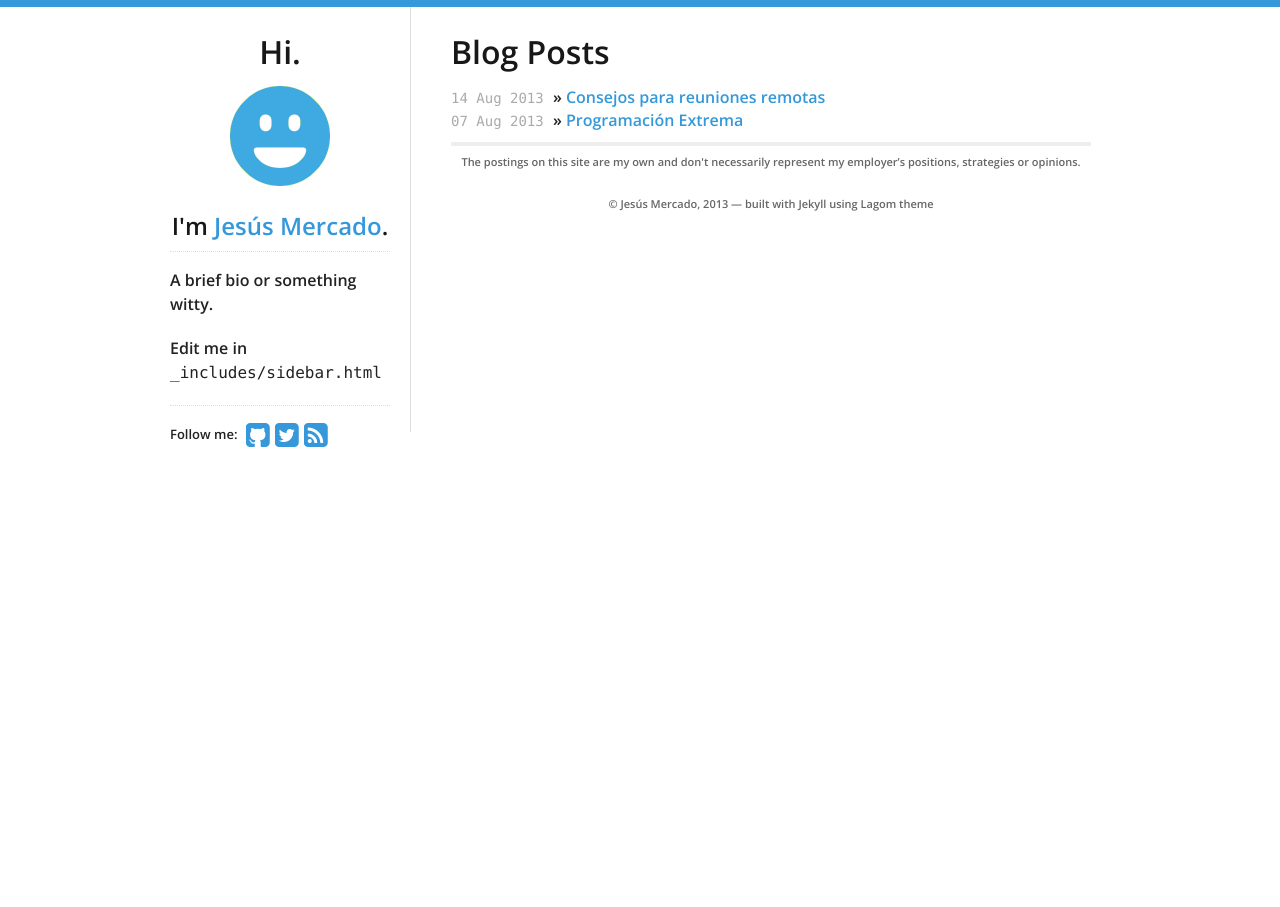
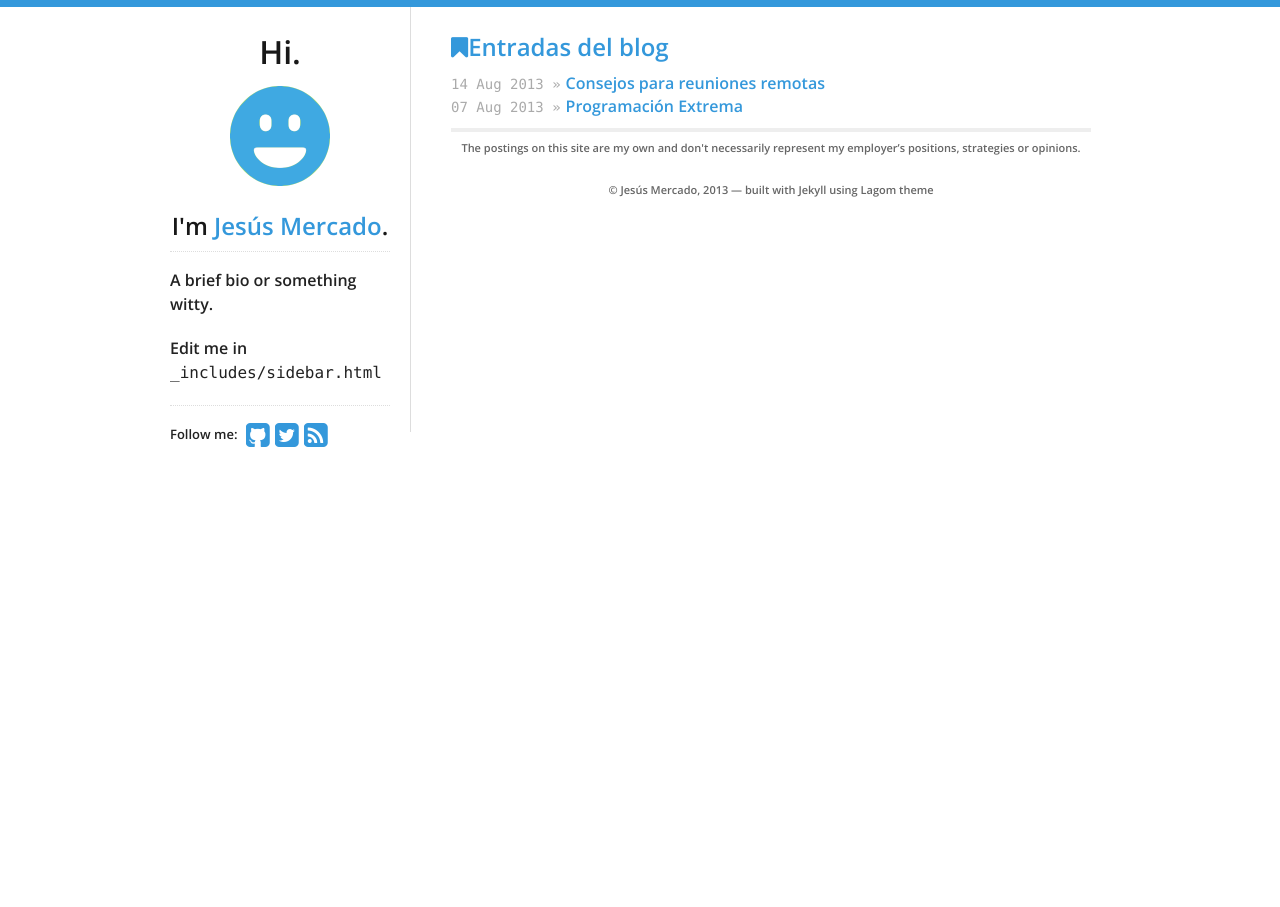
Before and after one commit to jesusmercado/jesusmercado.github.io, a Jekyll site: the page built from index.html, in a window 1280 px wide. Built offline with Jekyll 4.4.1, drawn with Linux system fonts in a browser that asks for light colours.

Commit message:
Actualizar página principal

```diff
--- a/index.html
+++ b/index.html
@@ -1,13 +1,13 @@
 ---
 layout: default
-title: Your New Jekyll Site
+title: Entradas del Posts
 ---
 
 <div id="home">
-  <h1>Blog Posts</h1>
-  <ul class="posts">
+  <h2><i class="icon-bookmark"></i>Entradas del blog</h2>
+  <ul id="blog-posts" class="posts">
     {% for post in site.posts %}
-      <li><span>{{ post.date | date_to_string }}</span> &raquo; <a href="{{ post.url }}">{{ post.title }}</a></li>
+      <li><span>{{ post.date | date_to_string }} &raquo;</span><a href="{{ post.url }}">{{ post.title }}</a></li>
     {% endfor %}
   </ul>
 </div>
```
